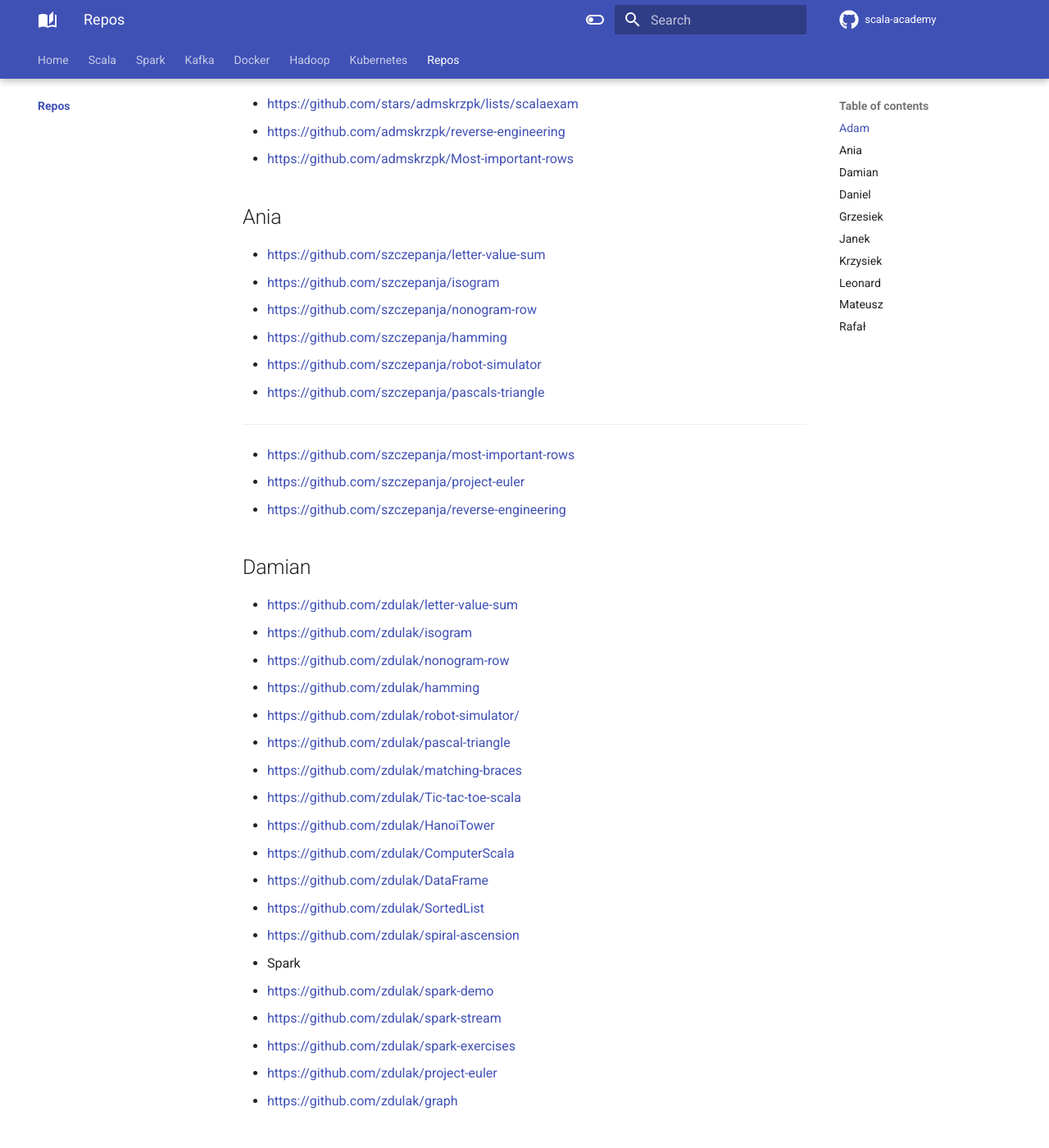
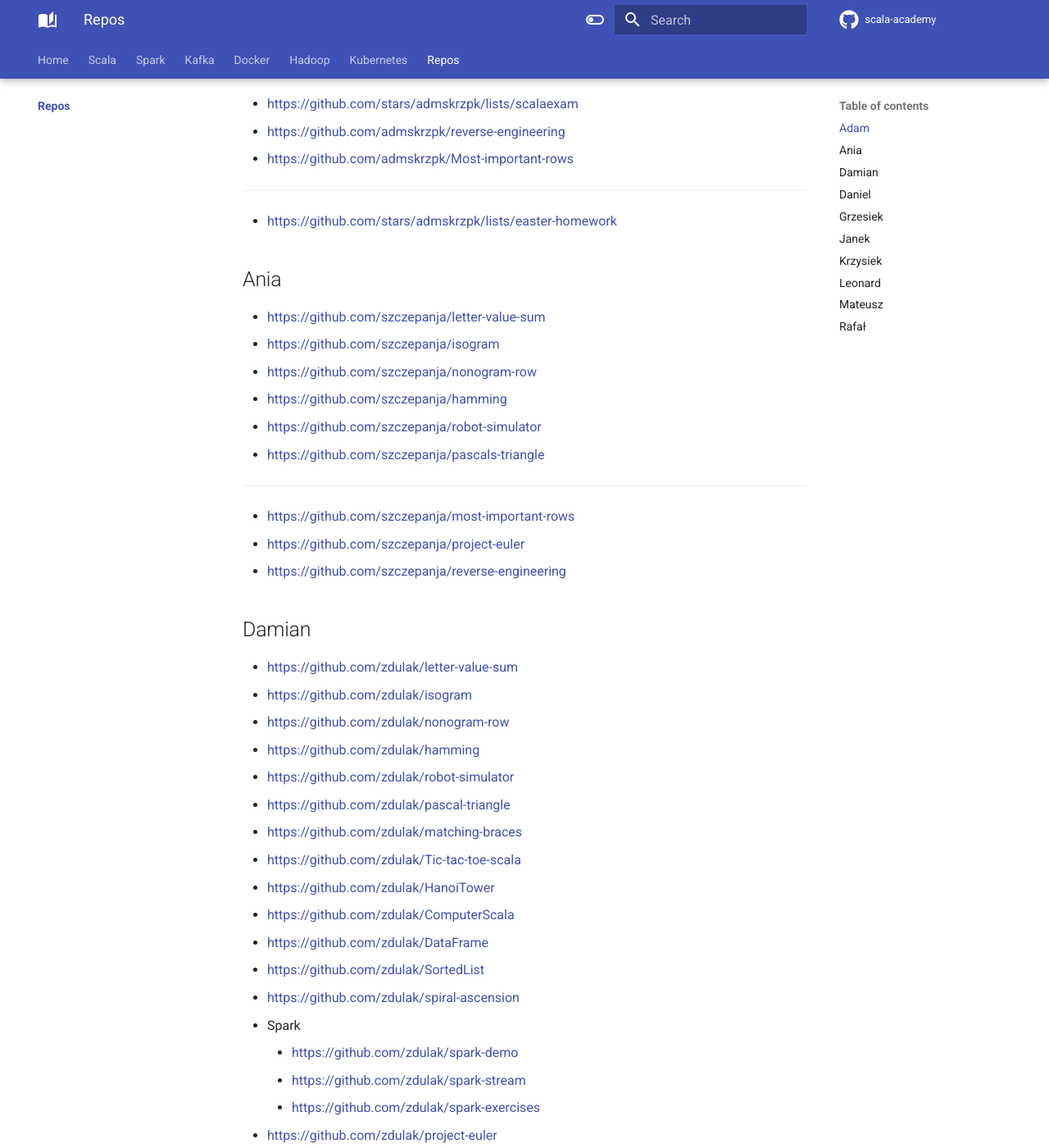
Before and after one commit to jaceklaskowski/scala-academy, an MkDocs documentation site: the page built from docs/repos/index.md, in a window 1280 px wide and 1400 px high, scrolled down 230 px. Shown: the whole window at 82% size. Built offline with MkDocs 1.6.1 and Material for MkDocs 9.7.7, drawn with Linux system fonts in a browser that asks for light colours; comment, search, counter and statistics services are not loaded; some of the changed text lies outside the part shown.

Commit message:
New repos

```diff
--- a/docs/repos/index.md
+++ b/docs/repos/index.md
@@ -7,6 +7,10 @@
 * https://github.com/stars/admskrzpk/lists/scalaexam
 * https://github.com/admskrzpk/reverse-engineering
 * https://github.com/admskrzpk/Most-important-rows
+
+---
+
+* https://github.com/stars/admskrzpk/lists/easter-homework
 
 ## Ania
 
@@ -29,7 +33,7 @@
 * https://github.com/zdulak/isogram
 * https://github.com/zdulak/nonogram-row
 * https://github.com/zdulak/hamming
-* https://github.com/zdulak/robot-simulator/
+* https://github.com/zdulak/robot-simulator
 * https://github.com/zdulak/pascal-triangle
 * https://github.com/zdulak/matching-braces
 * https://github.com/zdulak/Tic-tac-toe-scala
@@ -39,11 +43,12 @@
 * https://github.com/zdulak/SortedList
 * https://github.com/zdulak/spiral-ascension
 * Spark
-  * https://github.com/zdulak/spark-demo
-  * https://github.com/zdulak/spark-stream
-  * https://github.com/zdulak/spark-exercises
+    * https://github.com/zdulak/spark-demo
+    * https://github.com/zdulak/spark-stream
+    * https://github.com/zdulak/spark-exercises
 * https://github.com/zdulak/project-euler
 * https://github.com/zdulak/graph
+* https://github.com/zdulak/scala-exercises
 
 ## Daniel
 
```
